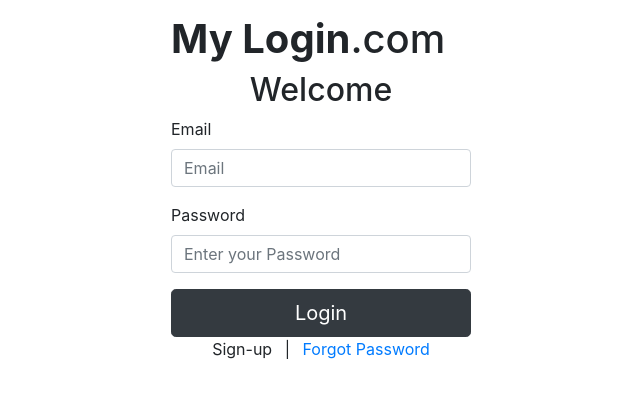
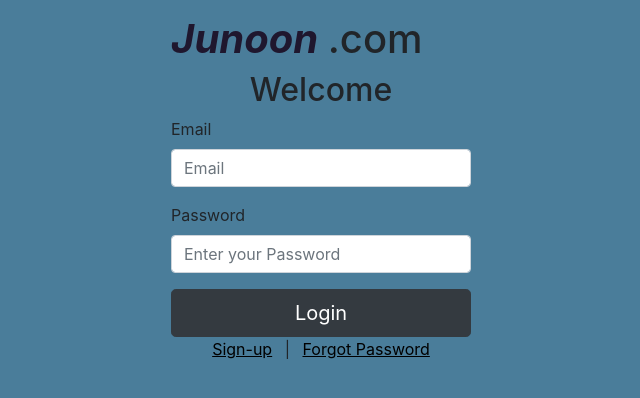
Before and after one commit to Bindu0612/loginSite, a React (Create React App) app: page / in a window 1280 px wide. Shown: the top 398 px of the page, without its empty margins (319-959 px from the left). Built offline with nearby package versions, Linux system fonts and the light colour scheme.

Commit message:
session storage completed.

```diff
--- a/src/App.css
+++ b/src/App.css
@@ -11,24 +11,42 @@
   width:100%
 }
 
-.signUp{
+/* .validate{
   padding:2px;
+} */
+
+body {
+  margin: 0;
+  font-family: -apple-system,BlinkMacSystemFont,"Segoe UI",Roboto,"Helvetica Neue",Arial,"Noto Sans",sans-serif,"Apple Color Emoji","Segoe UI Emoji","Segoe UI Symbol","Noto Color Emoji";
+  font-size: 1rem;
+  font-weight: 400;
+  line-height: 1.5;
+  color: #212529;
+  text-align: left;
+  background-color: rgba(41, 101, 136, 0.842);
 }
 
+.header-style{
+  font-weight:bold;
+  font-style: italic;
+  color: rgba(24, 4, 26, 0.842);
+}
 .labelClass{
   margin-top: 1.5rem;
   display: inline-block;
   margin-bottom: 0;
 }
 
-.signUp-button{
+.validate-button{
     /* transition-duration: 0.4s; */
     background-color: white;
     color: black;
-    border: 2px solid #008CBA
+    border: 2px solid #008CBA;
+    margin-left: 30%;
+    margin-top: 5%;
   }
-  .signUp-button:hover {
-    background-color: #008CBA;
+  .validate-button:hover {
+    background-color: rgb(199, 29, 80);
     color: white;
   }
 
--- a/src/components/home.js
+++ b/src/components/home.js
@@ -1,5 +1,6 @@
 import React, { Component } from 'react';
-
+import {compose} from 'redux';
+import {connect} from 'react-redux';
 
 class Home extends Component {
 
@@ -8,15 +9,24 @@ class Home extends Component {
     }
 
     render() {
+     const  userName = this.props.location.state;
+     console.log(this.props.location.state);
         return (
             <div>
-                Successfully Logged In !
+                Hi {userName},    You are successfully Logged In !
                 <div>
-                    <button type="button" onClick={this.navigateToLogOut}>LogOut</button>
+                    <button className="validate-button" style={{textAlign:"center", position:"absolute"}} type="button" onClick={this.navigateToLogOut}>LogOut</button>
                 </div>
             </div>
         )
     }
 }
 
-export default Home;
+
+const mapStateToProps = state => {
+    return {
+        users: state && state.users
+    }
+}
+
+export default compose( connect(mapStateToProps, null))(Home);
--- a/src/components/loginPage.js
+++ b/src/components/loginPage.js
@@ -1,55 +1,92 @@
-import React,{Component} from 'react';
+import React, { Component } from 'react';
 import { Button, Form, FormGroup, Label, Input } from 'reactstrap';
-import {withRouter} from 'react-router-dom';
+import { withRouter } from 'react-router-dom';
+import { connect } from 'react-redux';
+import { compose } from 'redux';
 // import { Route, BrowserRouter as Router } from 'react-router-dom';
 // import Home from './home';
 
 class LoginPage extends Component {
-    constructor(){
+    constructor() {
         super();
-        this.state ={
-          email : "",
-          password: ""
+        this.state = {
+            email: "",
+            password: "",
+
         }
     }
 
 
-    navigateToHome = (path)=>{
+    navigateToHome = (path,userName) => {
+        this.props.history.push(path,userName);
+
+    }
+
+    navigateToSignupPage = (path) => {
         this.props.history.push(path);
     }
 
-    navigateToSignupPage =(path) =>{
-        this.props.history.push(path);
+    // validateValues =() =>{
+    //     const storeEmail= this.props.Name;
+    //     console.log(storeEmail);
+    // }
+    validateValues = () => {
+        const loginEmail = document.querySelector("#email").value;
+        const loginPassword = document.querySelector("#password").value;
+        console.log(loginEmail, loginPassword, this.props.users);
+
+        for (var i = 0; i <= this.props.users.length-1; i++)
+        {
+
+            if (loginEmail == this.props.users[i].EmailId
+                && loginPassword == this.props.users[i].Password)
+                {
+                    const userName = this.props.users[i].Name;
+                    console.log(userName);
+                   //debugger;
+                    // alert("hi");
+                    // break;
+                this.navigateToHome("home",userName);
+            }
+            else {
+                alert("Please re-check the credentials entered");
+            }
+        }
     }
 
     render() {
         return (
             <Form className="form-style">
                 <h1>
-              <span className= "font-weight-bold " > My Login</span>.com
+                    <span className="header-style"> Junoon </span>.com
             </h1>
                 <h2 className="text-center"> Welcome</h2>
                 <FormGroup><div>
                     <Label>Email</Label>
                 </div>
-              <Input id="email" className="button-style" type ="email" placeholder="Email"/>
+                    <Input id="email" className="button-style" type="email" placeholder="Email" />
                 </FormGroup>
                 <FormGroup>
                     <div>
                         <Label>Password</Label>
                     </div>
-              <Input id="password" className="button-style" type= "password" placeholder="Enter your Password"/>
+                    <Input id="password" className="button-style" type="password" placeholder="Enter your Password" />
                 </FormGroup>
-            <Button className="btn-lg btn-dark btn-block" onClick={()=> this.navigateToHome("home")}>Login</Button>
+                <Button className="btn-lg btn-dark btn-block" onClick={() => this.validateValues()}>Login</Button>
                 <div className="text-center">
-              <a onClick={()=>this.navigateToSignupPage("signUpPage")}>Sign-up</a>
+                    <a style={{textDecoration:"underline",color:"black", cursor:"pointer"}} onClick={() => this.navigateToSignupPage("signUpPage")}>Sign-up</a>
                     <span className="p-2"> | </span>
-              <a href="/Forgot Password">Forgot Password</a>
+                        <a  style={{textDecoration:"underline",color:"black", cursor:"pointer"}} > Forgot Password</a>
                 </div>
             </Form>
         )
     }
 }
 
+const mapStateToProps = state => {
+    return {
+        users: state && state.users
+    }
+}
 
-    export default withRouter(LoginPage);
+export default compose(withRouter, connect(mapStateToProps, null))(LoginPage);
--- a/src/components/signUpPage.js
+++ b/src/components/signUpPage.js
@@ -1,64 +1,64 @@
-import React,{Component} from 'react';
+import React, { Component } from 'react';
 import { Button, Form, FormGroup, Label, Input } from 'reactstrap';
-import {withRouter} from 'react-router-dom';
+import { withRouter } from 'react-router-dom';
 import { connect } from 'react-redux';
 import { compose } from 'redux';
-import {actions} from '../action';
+import { actions } from '../action';
 
-class SignUpPage extends Component{
+class SignUpPage extends Component {
 
-    constructor(){
+    constructor() {
         super();
-        this.state={
-            Name : "",
-            Password : "",
+        this.state = {
+            Name: "",
+            Password: "",
             EmailId: "",
             Occupation: "",
             phonenumber: ""
         }
     }
 
-    navigateFromSignupToLogin =(path) =>{
+    navigateFromSignupToLogin = (path) => {
         this.props.history.push(path);
     }
 
-    handleChange=(e, field)=>{
-        this.setState({[field]: e.target.value});
+    handleChange = (e, field) => {
+        this.setState({ [field]: e.target.value });
     }
 
-    validate =()=>{
-        const {Name,Password,EmailId,occupation,phonenumber}=this.state;
-        this.props.update_users({Name,Password,EmailId,occupation,phonenumber});
+    updateStore = () => {
+        const { Name, Password, EmailId, occupation, phonenumber } = this.state;
+        this.props.update_users({ Name, Password, EmailId, occupation, phonenumber });
         this.navigateFromSignupToLogin("loginPage");
     }
 
-    render(){
+    render() {
 
-        return(
+        return (
             <Form className="form-style">
                 <FormGroup>
                     <Label className="labelClass"> Name: </Label>
-                    <Input id="name" placeholder="Enter your name..." onChange={e => this.handleChange(e, 'Name')}/>
+                    <Input id="name" placeholder="Enter your name..." onChange={e => this.handleChange(e, 'Name')} />
                     <Label className="labelClass"> Password: </Label>
-                    <Input id ="password" type="password" placeholder ="Enter your password..." onChange={e => this.handleChange(e, 'Password')}/>
+                    <Input id="password" type="password" placeholder="Enter your password..." onChange={e => this.handleChange(e, 'Password')} />
                     <Label className="labelClass"> EmailId : </Label>
-                    <Input id="email" type="email" placeholder= "Enter your mail id..." onChange={e => this.handleChange(e, 'EmailId')}/>
+                    <Input id="email" type="email" placeholder="Enter your mail id..." onChange={e => this.handleChange(e, 'EmailId')} />
                     <Label className="labelClass">Occupation: </Label>
-                    <Input id="occupation" type="text" placeholder="occupation..." onChange={e => this.handleChange(e, 'Occupation')}/>
+                    <Input id="occupation" type="text" placeholder="occupation..." onChange={e => this.handleChange(e, 'Occupation')} />
                     <Label className="labelClass">Phone Number: </Label>
-                    <Input id="phoneno" type="phonenumber" placeholder="Enter your mobile number..." onChange={e => this.handleChange(e, 'phonenumber')}/>
+                    <Input id="phoneno" type="phonenumber" placeholder="Enter your mobile number..." onChange={e => this.handleChange(e, 'phonenumber')} />
                 </FormGroup>
                 <div>
-                <Button className="signUp-button" onClick={()=>this.validate()}>SignUp</Button>
+                    <Button className="validate-button" onClick={() => this.updateStore()}>SignUp</Button>
                 </div>
             </Form>
         )
     }
 }
 
-const mapStateToProps = state =>{
-    return{
-        users :state && state.users
+const mapStateToProps = state => {
+    return {
+        users: state && state.users
     }
 }
 
--- a/src/reducer.js
+++ b/src/reducer.js
@@ -1,20 +1,20 @@
-import {UPDATE_USERS} from './action';
+import { UPDATE_USERS } from './action';
 
-const initialState={
-    users : []
+const initialState = {
+    users: []
 }
 
-const reducer =(state= initialState, action) =>{
-    const{type,payload} = action;
+const reducer = (state = initialState, action) => {
+    const { type, payload } = action;
 
-    switch(type){
+    switch (type) {
 
-        case  UPDATE_USERS  :{
-return{...state, users:{...state.users, ...payload}}
+        case UPDATE_USERS: {
+            return { ...state, users: [...state.users, payload] }
 
         }
 
-       default: return state;
+        default: return state;
     }
 }
 
```
Also changed, not shown: src/index.js (+11 -20 lines). Lines whose indentation alone changed are shown as unchanged.
